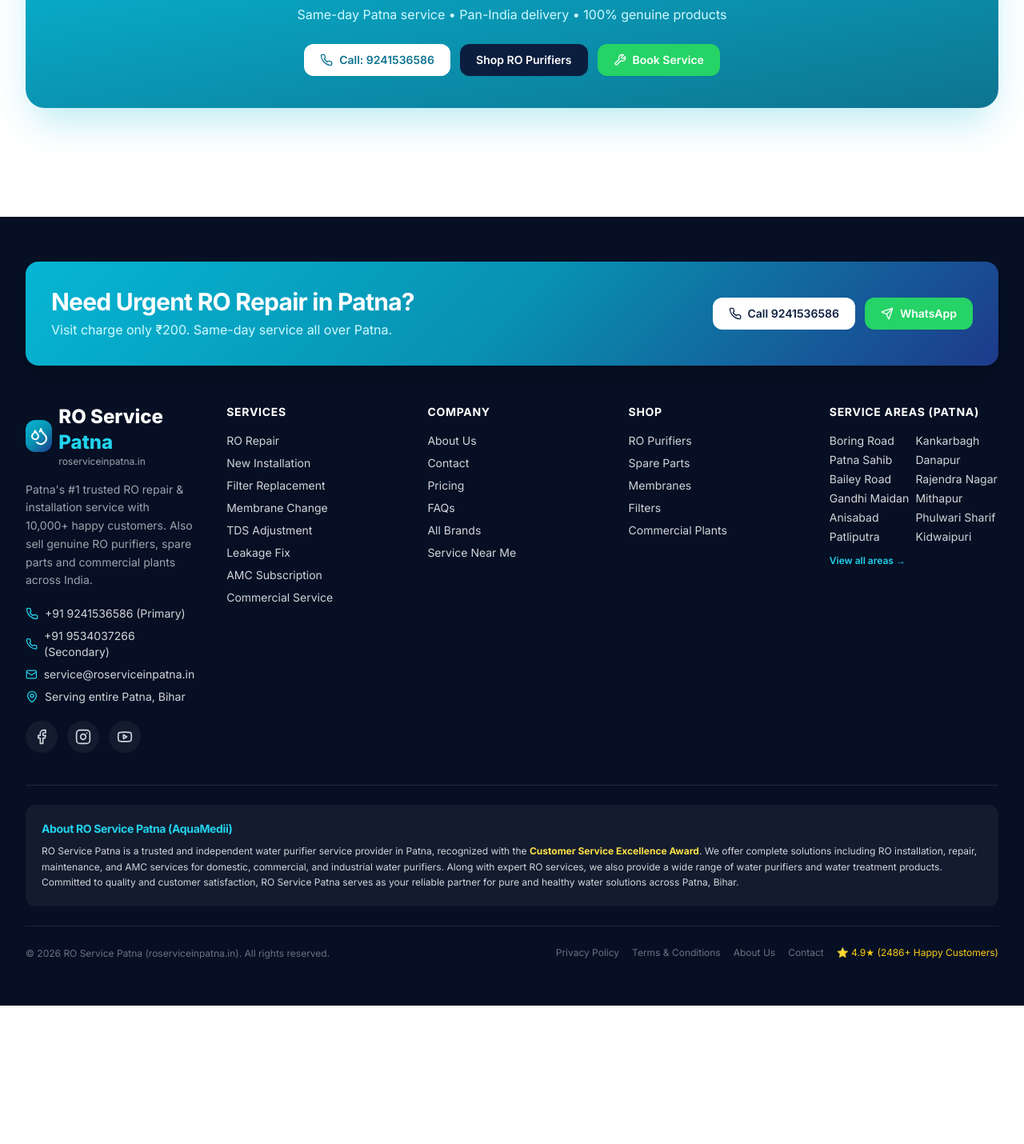
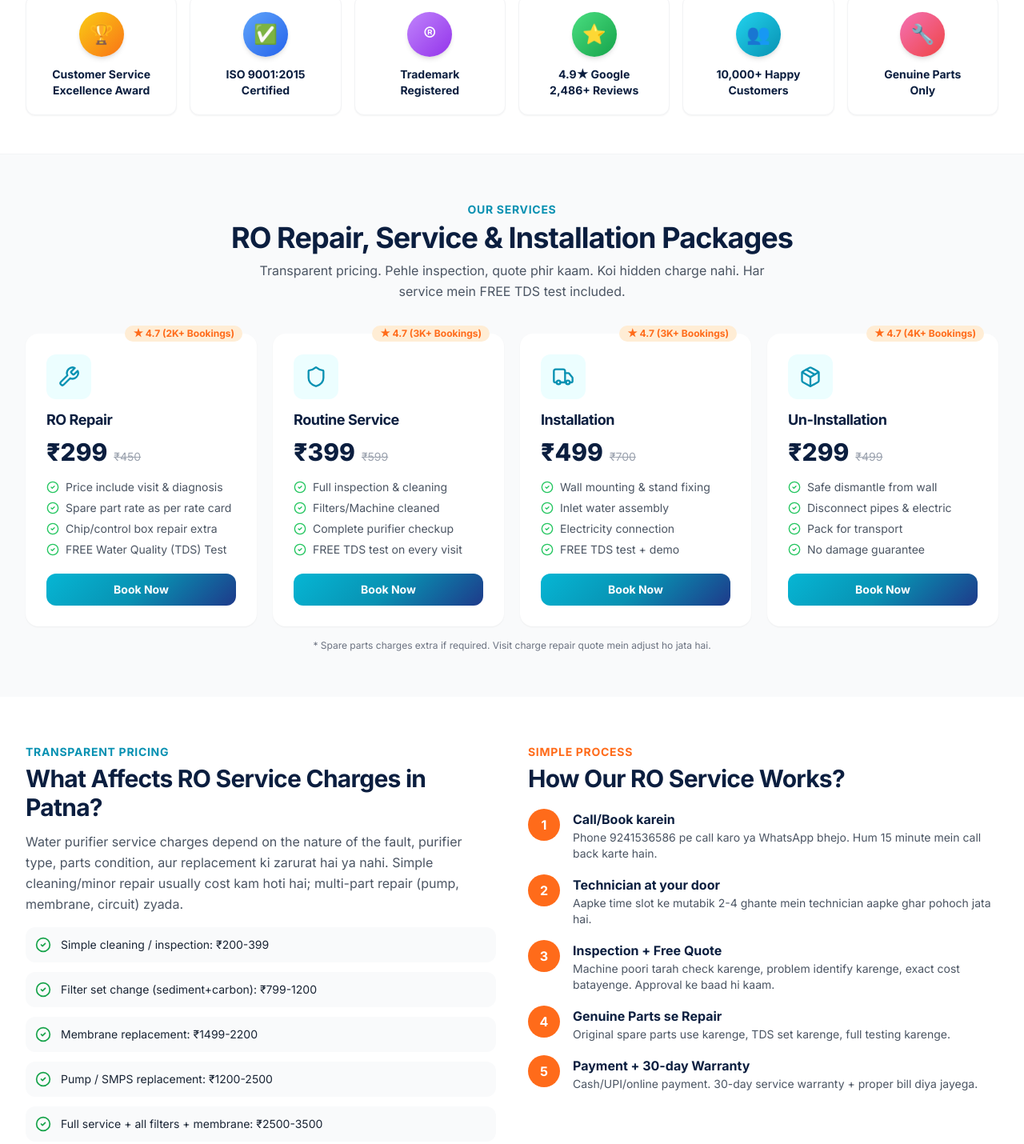
Before and after one commit to sudhanshuc613/AquaPerl, a Next.js app: page / in a window 1280 px wide. Shown: the part 7080-8510 px from the top of the page at 80% size. Before the commit the page ends 8337 px from the top, so only its background shows below. Built offline with nearby package versions, Linux system fonts and the light colour scheme; no server answers; the database is empty.

Commit message:
Competitors beaten: packages + awards + process + pricing sections

```diff
--- a/src/app/(frontend)/page.tsx
+++ b/src/app/(frontend)/page.tsx
@@ -10,7 +10,7 @@ import ServiceQuickBook from '@/components/service/ServiceQuickBook';
 import { formatPrice, PHONES, waLink, telLink, PATNA_AREAS } from '@/lib/utils';
 import {
   Shield, Truck, Clock, Award, Phone, Wrench, Star, CheckCircle2,
-  Headphones, Zap, MapPin, ArrowRight, Sparkles, Droplets, AlertTriangle,
+  Headphones, Zap, MapPin, ArrowRight, Sparkles, Droplets, AlertTriangle, Package,
 } from 'lucide-react';
 
 const PROBLEMS = [
@@ -293,6 +293,117 @@ export default function HomePage() {
         </div>
       </section>
 
+      {/* Trust/Awards section (Mannubhai/ROCareIndia style) */}
+      <section className="bg-white py-12 border-y border-gray-100">
+        <div className="container-pad">
+          <p className="text-center text-xs font-bold uppercase tracking-widest text-gray-400">Recognized & Certified</p>
+          <h2 className="mt-1 text-center text-2xl font-bold text-navy-900">Awards, Certifications & Trust Badges</h2>
+          <div className="mt-8 grid grid-cols-2 gap-4 md:grid-cols-4 lg:grid-cols-6">
+            {[
+              { t: 'Customer Service\nExcellence Award', c: 'from-yellow-400 to-orange-500', i:'🏆' },
+              { t: 'ISO 9001:2015\nCertified', c: 'from-blue-400 to-blue-600', i:'✅' },
+              { t: 'Trademark\nRegistered', c: 'from-purple-400 to-purple-600', i:'®' },
+              { t: '4.9★ Google\n2,486+ Reviews', c: 'from-green-400 to-green-600', i:'⭐' },
+              { t: '10,000+ Happy\nCustomers', c: 'from-cyan-400 to-cyan-600', i:'👥' },
+              { t: 'Genuine Parts\nOnly', c: 'from-pink-400 to-red-500', i:'🔧' },
+            ].map(b => (
+              <div key={b.t} className="card-surface p-5 text-center hover:shadow-lg transition">
+                <div className={`mx-auto flex h-14 w-14 items-center justify-center rounded-full bg-gradient-to-br ${b.c} text-2xl text-white shadow-md`}>{b.i}</div>
+                <p className="mt-3 whitespace-pre-line text-sm font-bold text-navy-900">{b.t}</p>
+              </div>
+            ))}
+          </div>
+        </div>
+      </section>
+
+      {/* Detailed Services Section - like ROCare/Mannubhai packages */}
+      <section className="bg-gray-50 py-14">
+        <div className="container-pad">
+          <div className="text-center">
+            <span className="text-sm font-bold uppercase tracking-wider text-brand-600">Our Services</span>
+            <h2 className="mt-1 text-3xl md:text-4xl">RO Repair, Service & Installation Packages</h2>
+            <p className="mt-2 max-w-2xl mx-auto text-gray-600">
+              Transparent pricing. Pehle inspection, quote phir kaam. Koi hidden charge nahi. Har service mein FREE TDS test included.
+            </p>
+          </div>
+          <div className="mt-10 grid gap-5 sm:grid-cols-2 lg:grid-cols-4">
+            {[
+              { name:'RO Repair', price:'299', mrp:'450', book:'2K+', icon:Wrench, feats:['Price include visit & diagnosis','Spare part rate as per rate card','Chip/control box repair extra','FREE Water Quality (TDS) Test'] },
+              { name:'Routine Service', price:'399', mrp:'599', book:'3K+', icon:Shield, feats:['Full inspection & cleaning','Filters/Machine cleaned','Complete purifier checkup','FREE TDS test on every visit'] },
+              { name:'Installation', price:'499', mrp:'700', book:'3K+', icon:Truck, feats:['Wall mounting & stand fixing','Inlet water assembly','Electricity connection','FREE TDS test + demo'] },
+              { name:'Un-Installation', price:'299', mrp:'499', book:'4K+', icon:Package, feats:['Safe dismantle from wall','Disconnect pipes & electric','Pack for transport','No damage guarantee'] },
+            ].map(p => (
+              <div key={p.name} className="relative rounded-2xl border-2 border-white bg-white p-6 shadow-sm hover:border-brand-300 hover:shadow-xl transition">
+                <div className="absolute -top-3 right-4 rounded-full bg-orange-100 px-2.5 py-0.5 text-xs font-bold text-cta-orange">★ 4.7 ({p.book} Bookings)</div>
+                <div className="flex h-14 w-14 items-center justify-center rounded-xl bg-brand-50 text-brand-600"><p.icon className="h-7 w-7"/></div>
+                <h3 className="mt-3 text-lg font-bold text-navy-900">{p.name}</h3>
+                <p className="mt-2 flex items-baseline gap-2">
+                  <span className="text-3xl font-extrabold text-navy-900">₹{p.price}</span>
+                  <span className="text-sm text-gray-400 line-through">₹{p.mrp}</span>
+                </p>
+                <ul className="mt-4 space-y-1.5">
+                  {p.feats.map(f => (
+                    <li key={f} className="flex items-start gap-2 text-sm text-gray-600">
+                      <CheckCircle2 className="mt-0.5 h-4 w-4 shrink-0 text-green-500"/>{f}
+                    </li>
+                  ))}
+                </ul>
+                <a href={telLink(PHONES.primary)} className="mt-5 block rounded-lg bg-aqua-gradient py-2.5 text-center text-sm font-bold text-white hover:opacity-90">Book Now</a>
+              </div>
+            ))}
+          </div>
+          <p className="mt-4 text-center text-xs text-gray-500">* Spare parts charges extra if required. Visit charge repair quote mein adjust ho jata hai.</p>
+        </div>
+      </section>
+
+      {/* What Affects Price + How Booking Works (Mannubhai style educational content) */}
+      <section className="container-pad py-14">
+        <div className="grid gap-10 lg:grid-cols-2">
+          <div>
+            <span className="text-sm font-bold uppercase tracking-wider text-brand-600">Transparent Pricing</span>
+            <h2 className="mt-1 text-3xl">What Affects RO Service Charges in Patna?</h2>
+            <p className="mt-3 text-gray-600">
+              Water purifier service charges depend on the nature of the fault, purifier type, parts condition, aur replacement ki zarurat hai ya nahi.
+              Simple cleaning/minor repair usually cost kam hoti hai; multi-part repair (pump, membrane, circuit) zyada.
+            </p>
+            <div className="mt-4 space-y-3">
+              {[
+                'Simple cleaning / inspection: ₹200-399',
+                'Filter set change (sediment+carbon): ₹799-1200',
+                'Membrane replacement: ₹1499-2200',
+                'Pump / SMPS replacement: ₹1200-2500',
+                'Full service + all filters + membrane: ₹2500-3500',
+              ].map(x=>(
+                <div key={x} className="flex items-center gap-3 rounded-lg bg-gray-50 p-3 text-sm">
+                  <CheckCircle2 className="h-5 w-5 shrink-0 text-green-600"/>{x}
+                </div>
+              ))}
+            </div>
+            <p className="mt-3 text-sm text-gray-500">
+              Final quote inspection ke baad diya jata hai — technician pehle machine check karega, exact cost batayega, approval ke baad hi kaam.
+            </p>
+          </div>
+          <div>
+            <span className="text-sm font-bold uppercase tracking-wider text-cta-orange">Simple Process</span>
+            <h2 className="mt-1 text-3xl">How Our RO Service Works?</h2>
+            <ol className="mt-5 space-y-4">
+              {[
+                {n:1, t:'Call/Book karein', d:'Phone 9241536586 pe call karo ya WhatsApp bhejo. Hum 15 minute mein call back karte hain.'},
+                {n:2, t:'Technician at your door', d:'Aapke time slot ke mutabik 2-4 ghante mein technician aapke ghar pohoch jata hai.'},
+                {n:3, t:'Inspection + Free Quote', d:'Machine poori tarah check karenge, problem identify karenge, exact cost batayenge. Approval ke baad hi kaam.'},
+                {n:4, t:'Genuine Parts se Repair', d:'Original spare parts use karenge, TDS set karenge, full testing karenge.'},
+                {n:5, t:'Payment + 30-day Warranty', d:'Cash/UPI/online payment. 30-day service warranty + proper bill diya jayega.'},
+              ].map(s => (
+                <li key={s.n} className="flex gap-4">
+                  <span className="flex h-10 w-10 shrink-0 items-center justify-center rounded-full bg-cta-orange font-bold text-white">{s.n}</span>
+                  <div><p className="font-bold text-navy-900">{s.t}</p><p className="text-sm text-gray-600">{s.d}</p></div>
+                </li>
+              ))}
+            </ol>
+          </div>
+        </div>
+      </section>
+
       {/* Final CTA */}
       <section className="container-pad py-14">
         <div className="rounded-3xl bg-gradient-to-br from-brand-500 to-brand-700 p-10 text-center text-white shadow-2xl shadow-brand-500/30">
```
